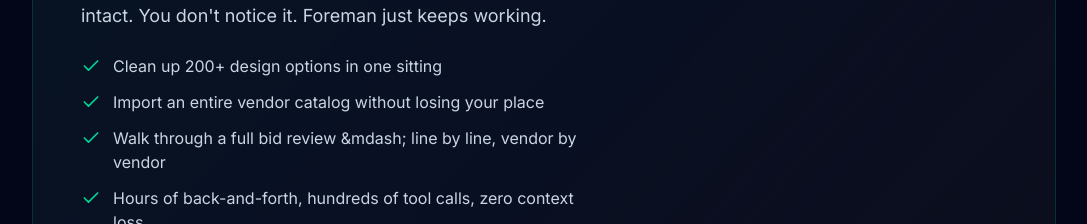
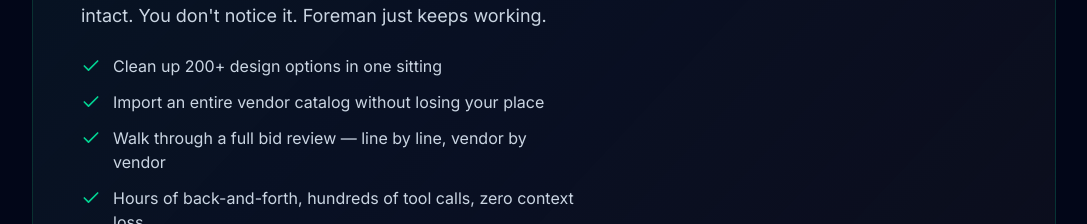
Before and after one commit to Scootermcgavin121/cornerstone-marketing-v2, a Next.js app: page /foreman in a window 1280 px wide. Shown: the part 6520-6744 px from the top of the page, without its empty margins (96-1183 px from the left). Built offline with nearby package versions, Linux system fonts and the light colour scheme.

Commit message:
fix(foreman): proper em-dash and spacing in memory compaction copy

```diff
--- a/src/app/foreman/page.tsx
+++ b/src/app/foreman/page.tsx
@@ -321,13 +321,13 @@ export default function ForemanPage() {
                   Every other AI chatbot hits a wall. After 50+ messages, ChatGPT, Copilot, and the half-baked &ldquo;AI features&rdquo; bolted onto competing platforms either crash, freeze, or start hallucinating &mdash; right when you&apos;re deep into the work.
                 </p>
                 <p className="text-slate-300 text-lg leading-relaxed mb-6">
-                  Foreman is different. <strong className="text-white">Automatic memory compaction</strong> intelligently summarizes older messages in the background while recent messages stay word-for-word intact. You don&apos;t notice it. Foreman just keeps working.
+                  Foreman is different. <strong className="text-white">Automatic memory compaction</strong>{" "}intelligently summarizes older messages in the background while recent messages stay word-for-word intact. You don&apos;t notice it. Foreman just keeps working.
                 </p>
                 <div className="space-y-3">
                   {[
                     "Clean up 200+ design options in one sitting",
                     "Import an entire vendor catalog without losing your place",
-                    "Walk through a full bid review &mdash; line by line, vendor by vendor",
+                    "Walk through a full bid review — line by line, vendor by vendor",
                     "Hours of back-and-forth, hundreds of tool calls, zero context loss",
                   ].map((item) => (
                     <div key={item} className="flex items-start gap-3">
```
